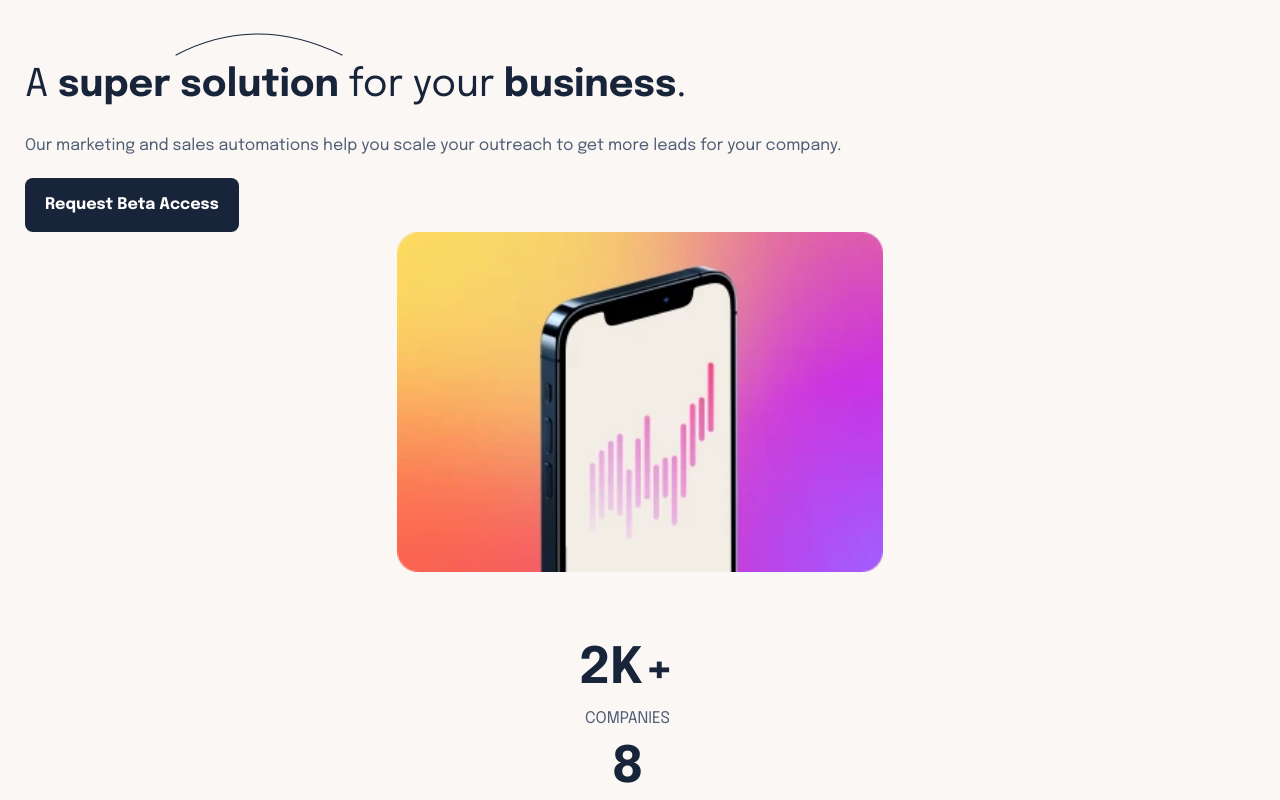
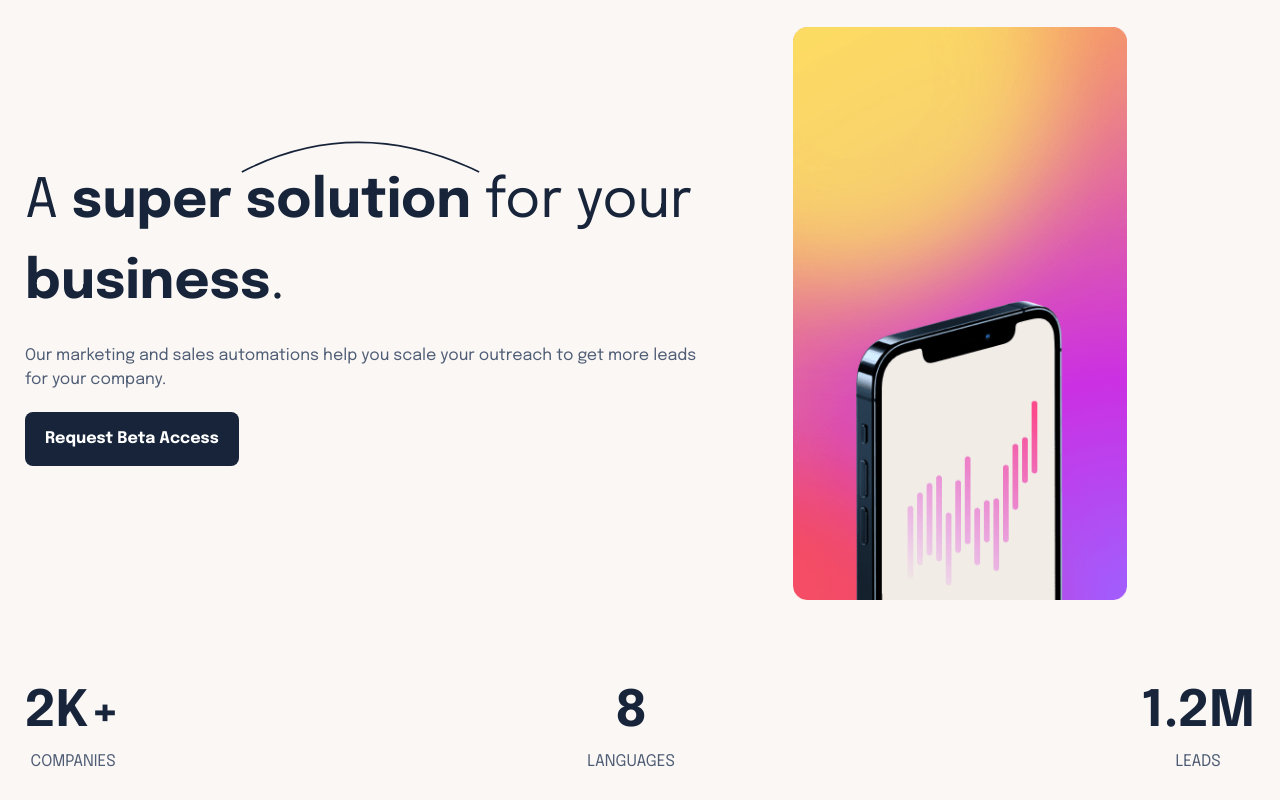
Before and after one commit to Silkiercomet/suite-landing-page, a plain HTML site: page index.html in a window 1280 px wide. Shown: the part 89-889 px from the top of the page. Drawn offline with Linux system fonts and the light colour scheme.

Commit message:
Update style.css

```diff
--- a/css/style.css
+++ b/css/style.css
@@ -239,3 +239,49 @@ footer{
 }
 
 /* footer */
+
+@media screen and (min-width:756px) {
+  /* hero */
+  .hero{
+    display: flex;
+    justify-content: center;
+    align-items: center;
+    position: relative;
+    min-height: 573px;
+  }
+.hero__text {
+  position: relative;
+  z-index: 1;
+  margin-right: 34%;
+
+}
+.hero__text h1 {
+  font-size: 3.375rem;
+}
+.hero__text p{
+  margin-right:16%;
+}
+.hero__illustration {
+  position: absolute;
+  top: 0;
+  right: 0;
+  left: 50%;
+  z-index: 0;
+  background-image: url(../assets/image-hero-portrait.png);
+  background-repeat: no-repeat;
+  background-position: bottom;
+  background-size: contain;
+
+  height: 573px;
+  width: 50%;
+}
+/* hero */
+.details {
+  list-style: none;
+  padding: 25px;
+  display: flex;
+  justify-content: space-between;
+  align-items: center;
+  margin-block: 50px ;
+}
+}
```
